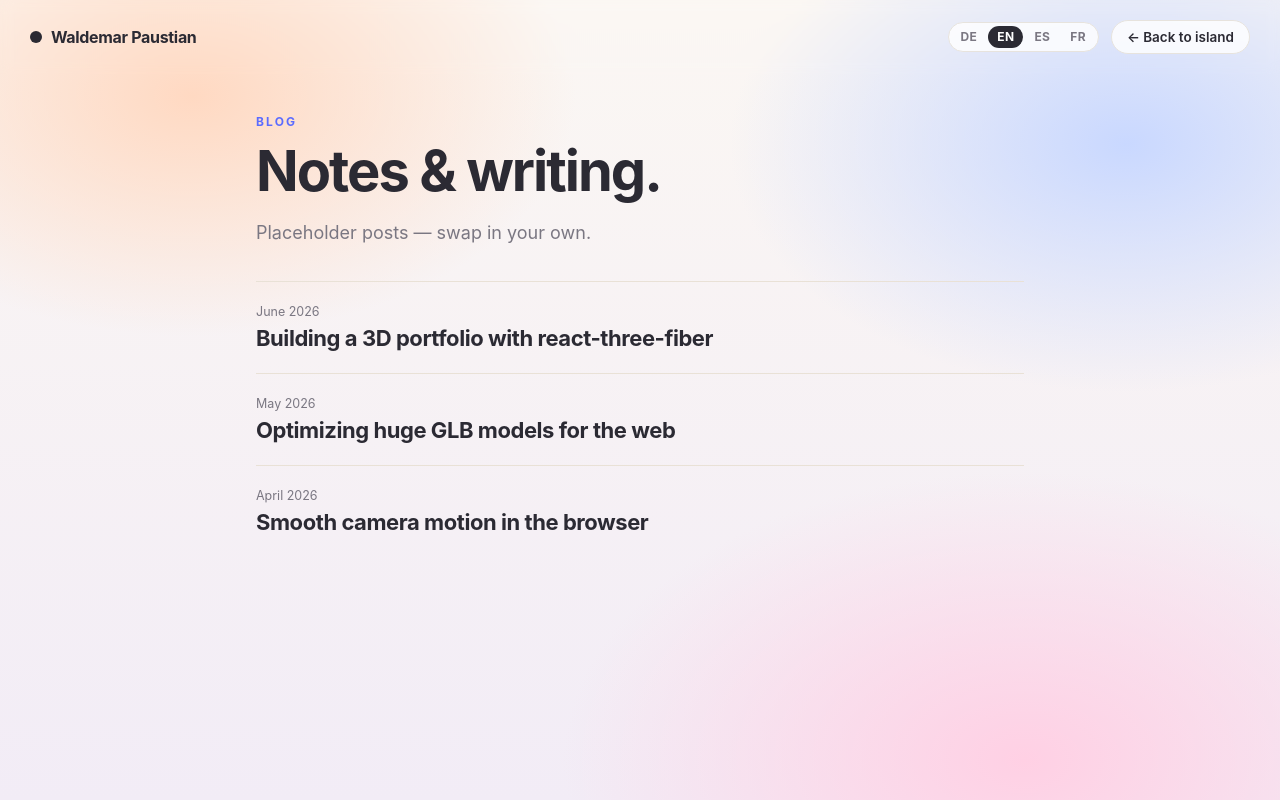
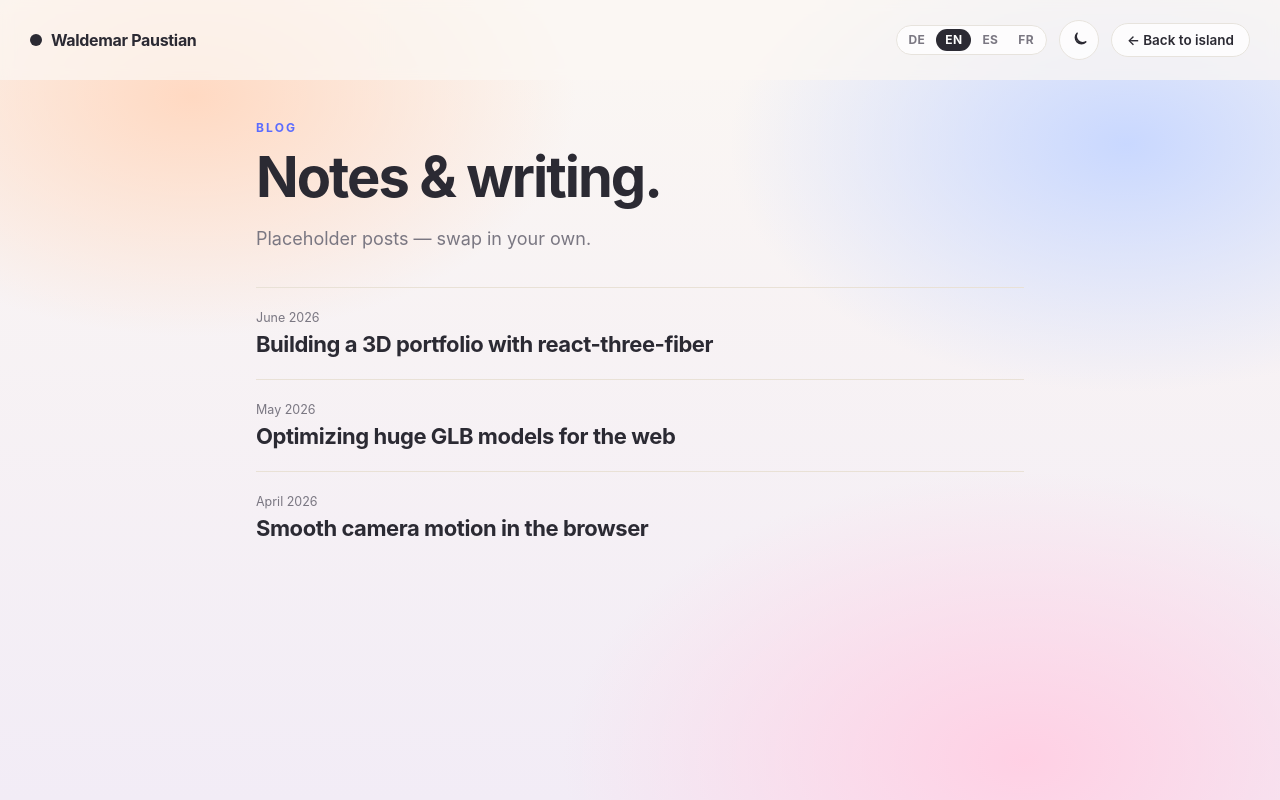
Before and after one commit to waldemarpaustian-engineering/portfolio-diorama-react, a React (Vite) app: page /blog in a window 1280 px wide. Built offline with nearby package versions, Linux system fonts and the light colour scheme; no server answers.

Commit message:
dark mode, light mode,

```diff
--- a/src/components/Scene.jsx
+++ b/src/components/Scene.jsx
@@ -10,8 +10,10 @@ import Screen from './Screen.jsx'
 import Board from './Board.jsx'
 import Fireflies from './Fireflies.jsx'
 import SoundToggle from './SoundToggle.jsx'
+import ThemeToggle from './ThemeToggle.jsx'
 import LanguageSwitcher from './LanguageSwitcher.jsx'
 import SceneLoader from './SceneLoader.jsx'
+import { useTheme } from '../hooks/useTheme.js'
 import { SIGNS, LANTERNS, SWARMS, SCREEN, BOARDS, MODEL_SCALE, VIEW } from '../data/signs.js'
 import { TECH } from '../data/tech.js'
 
@@ -253,6 +255,7 @@ export default function Scene() {
   const [introDone, setIntroDone] = useState(false)
   const { active: loading } = useProgress()
   const { t } = useTranslation()
+  const theme = useTheme()
   const uiFade = Math.max(0, 1 - portal * 1.6)
   const blur = portal * 18
 
@@ -267,6 +270,7 @@ export default function Scene() {
         <div className="brand"><span className="mk" /> Waldemar&nbsp;Paustian</div>
         <div className="nav-actions">
           <LanguageSwitcher />
+          <ThemeToggle />
           <SoundToggle />
         </div>
       </nav>
@@ -333,7 +337,9 @@ export default function Scene() {
           opacity: portal > 0.004 ? 1 : 0,
           backdropFilter: `blur(${blur}px)`,
           WebkitBackdropFilter: `blur(${blur}px)`,
-          background: `rgba(252, 250, 247, ${portal * 0.92})`,
+          background: theme === 'dark'
+            ? `rgba(8, 8, 14, ${portal * 0.92})`
+            : `rgba(252, 250, 247, ${portal * 0.92})`,
         }}
         aria-hidden={portal < 0.01}
       />
--- /dev/null
+++ b/src/components/Starfield.jsx
@@ -0,0 +1,79 @@
+import { useEffect, useRef } from 'react'
+import { useTheme } from '../hooks/useTheme.js'
+
+function seedRand(seed) {
+  let s = seed
+  return () => {
+    s = (s * 16807) % 2147483647
+    return (s - 1) / 2147483646
+  }
+}
+
+// Soft starry sky for dark mode — fixed behind all pages.
+export default function Starfield() {
+  const theme = useTheme()
+  const canvasRef = useRef(null)
+  const starsRef = useRef([])
+  const rafRef = useRef(0)
+
+  useEffect(() => {
+    if (theme !== 'dark') return undefined
+
+    const canvas = canvasRef.current
+    const ctx = canvas.getContext('2d')
+    const rnd = seedRand(42)
+    let w = 0
+    let h = 0
+
+    function resize() {
+      const dpr = Math.min(window.devicePixelRatio || 1, 2)
+      w = window.innerWidth
+      h = window.innerHeight
+      canvas.width = Math.floor(w * dpr)
+      canvas.height = Math.floor(h * dpr)
+      canvas.style.width = `${w}px`
+      canvas.style.height = `${h}px`
+      ctx.setTransform(dpr, 0, 0, dpr, 0, 0)
+
+      const count = Math.floor((w * h) / 5200)
+      starsRef.current = Array.from({ length: count }, () => ({
+        x: rnd() * w,
+        y: rnd() * h,
+        r: rnd() * 1.1 + 0.25,
+        a: rnd() * 0.45 + 0.35,
+        phase: rnd() * Math.PI * 2,
+        speed: rnd() * 0.7 + 0.25,
+      }))
+    }
+
+    function draw(t) {
+      ctx.fillStyle = '#030308'
+      ctx.fillRect(0, 0, w, h)
+
+      for (const s of starsRef.current) {
+        const twinkle = 0.55 + 0.45 * Math.sin(t * 0.0012 * s.speed + s.phase)
+        ctx.globalAlpha = s.a * twinkle
+        ctx.fillStyle = '#fff'
+        ctx.beginPath()
+        ctx.arc(s.x, s.y, s.r, 0, Math.PI * 2)
+        ctx.fill()
+      }
+
+      ctx.globalAlpha = 1
+      rafRef.current = requestAnimationFrame(draw)
+    }
+
+    resize()
+    rafRef.current = requestAnimationFrame(draw)
+    window.addEventListener('resize', resize)
+
+    return () => {
+      cancelAnimationFrame(rafRef.current)
+      window.removeEventListener('resize', resize)
+    }
+  }, [theme])
+
+  if (theme !== 'dark') return null
+
+  return <canvas ref={canvasRef} className="starfield" aria-hidden />
+}
--- /dev/null
+++ b/src/components/ThemeToggle.jsx
@@ -0,0 +1,31 @@
+import { useTranslation } from 'react-i18next'
+import { toggleTheme } from '../lib/theme.js'
+import { useTheme } from '../hooks/useTheme.js'
+
+export default function ThemeToggle() {
+  const { t } = useTranslation()
+  const theme = useTheme()
+  const dark = theme === 'dark'
+
+  return (
+    <button
+      type="button"
+      className="theme-toggle"
+      onClick={toggleTheme}
+      aria-pressed={dark}
+      aria-label={dark ? t('theme.toLight') : t('theme.toDark')}
+      title={dark ? t('theme.toLight') : t('theme.toDark')}
+    >
+      <svg width="18" height="18" viewBox="0 0 24 24" fill="none" stroke="currentColor" strokeWidth="2" strokeLinecap="round" strokeLinejoin="round" aria-hidden>
+        {dark ? (
+          <>
+            <circle cx="12" cy="12" r="4" />
+            <path d="M12 2v2M12 20v2M4.93 4.93l1.41 1.41M17.66 17.66l1.41 1.41M2 12h2M20 12h2M4.93 19.07l1.41-1.41M17.66 6.34l1.41-1.41" />
+          </>
+        ) : (
+          <path d="M21 14.5A8.5 8.5 0 0 1 9.5 3 7.5 7.5 0 1 0 21 14.5z" />
+        )}
+      </svg>
+    </button>
+  )
+}
--- a/src/data/signs.js
+++ b/src/data/signs.js
@@ -33,7 +33,7 @@ export const SWARMS = [
 // open the site with `?lights`, click the CENTER of the monitor screen, and copy the
 // logged `p` and `nrm` here. hw/hh = half width / half height of the screen plane.
 // Leave as null to disable the overlay.
-export const SCREEN = { p: [-0.0968, -0.1909, -0.3091], nrm: [0.114, 0.441, 0.890], hw: 0.3, hh: 0.175, portrait: '/monitor-portrait.png', portraitFit: 0.9 }
+export const SCREEN = { p: [-0.0968, -0.1909, -0.3091], nrm: [0.114, 0.441, 0.890], hw: 0.3, hh: 0.175, portrait: '/monitor-portrait.png', portraitFit: 0.97 }
 
 // Framed boards/posters with crisp image + text overlays. Place each one the same way as
 // the screen: open with `?lights`, click the CENTER of the board, copy the logged `p` and
--- /dev/null
+++ b/src/hooks/useTheme.js
@@ -0,0 +1,8 @@
+import { useEffect, useState } from 'react'
+import { getTheme, subscribeTheme } from '../lib/theme.js'
+
+export function useTheme() {
+  const [theme, setTheme] = useState(getTheme)
+  useEffect(() => subscribeTheme(setTheme), [])
+  return theme
+}
--- a/src/i18n/index.js
+++ b/src/i18n/index.js
@@ -12,6 +12,7 @@ const resources = {
         subtitle: 'Drag to look around. Click a sign to open a page.',
         back: '← Back to island',
       },
+      theme: { toLight: 'Switch to light mode', toDark: 'Switch to dark mode' },
       signs: { about: 'About Me', works: 'Works', blog: 'Blog', contact: 'Contact' },
       about: {
         eyebrow: 'About me',
@@ -55,6 +56,7 @@ const resources = {
         subtitle: 'Ziehen, um dich umzusehen. Klick auf ein Schild, um eine Seite zu öffnen.',
         back: '← Zurück zur Insel',
       },
+      theme: { toLight: 'Hellmodus', toDark: 'Dunkelmodus' },
       signs: { about: 'Über mich', works: 'Arbeiten', blog: 'Blog', contact: 'Kontakt' },
       about: {
         eyebrow: 'Über mich',
@@ -98,6 +100,7 @@ const resources = {
         subtitle: 'Arrastra para mirar alrededor. Haz clic en un cartel para abrir una página.',
         back: '← Volver a la isla',
       },
+      theme: { toLight: 'Modo claro', toDark: 'Modo oscuro' },
       signs: { about: 'Sobre mí', works: 'Trabajos', blog: 'Blog', contact: 'Contacto' },
       about: {
         eyebrow: 'Sobre mí',
@@ -141,6 +144,7 @@ const resources = {
         subtitle: 'Fais glisser pour regarder autour. Clique sur un panneau pour ouvrir une page.',
         back: '← Retour à l’île',
       },
+      theme: { toLight: 'Mode clair', toDark: 'Mode sombre' },
       signs: { about: 'À propos', works: 'Travaux', blog: 'Blog', contact: 'Contact' },
       about: {
         eyebrow: 'À propos',
--- a/src/index.css
+++ b/src/index.css
@@ -1,15 +1,67 @@
-:root {
+:root,
+html[data-theme="light"] {
   --ink: #2b2a33;
   --muted: #7a7782;
   --line: #e7e3dd;
   --accent: #5b6cff;
+  --surface: rgba(255, 255, 255, 0.8);
+  --surface-hover: #fff;
+  --surface-active-fg: #fff;
+  --surface-active-bg: var(--ink);
+  --bg-stage:
+    radial-gradient(60% 60% at 18% 22%, #ffd9c2 0%, rgba(255, 217, 194, 0) 60%),
+    radial-gradient(55% 55% at 82% 26%, #c9d8ff 0%, rgba(201, 216, 255, 0) 62%),
+    radial-gradient(70% 70% at 70% 85%, #ffd0e4 0%, rgba(255, 208, 228, 0) 60%),
+    radial-gradient(60% 60% at 25% 80%, #d8f0e6 0%, rgba(216, 240, 230, 0) 60%),
+    linear-gradient(180deg, #fbf7f3, #f2ecf6);
+  --bg-page:
+    radial-gradient(50% 50% at 15% 12%, #ffd9c2 0%, rgba(255, 217, 194, 0) 60%),
+    radial-gradient(50% 50% at 88% 18%, #c9d8ff 0%, rgba(201, 216, 255, 0) 62%),
+    radial-gradient(60% 60% at 80% 95%, #ffd0e4 0%, rgba(255, 208, 228, 0) 60%),
+    linear-gradient(180deg, #fbf7f3, #f2ecf6);
+  --card-bg: #fff;
+  --card-thumb: linear-gradient(135deg, #ffd9c2, #c9d8ff);
+  --loader-track: #e7e3dd;
+  --loader-track-border: #d8d2c8;
+  --loader-bar: linear-gradient(90deg, #e8a87c, #8fa8e8 55%, var(--ink));
+  --page-nav-blur: rgba(251, 247, 243, 0.72);
+  color-scheme: light;
 }
+
+html[data-theme="dark"] {
+  --ink: #e8e6f0;
+  --muted: #9a96a8;
+  --line: #2e2c3a;
+  --accent: #8b9aff;
+  --surface: rgba(255, 255, 255, 0.08);
+  --surface-hover: rgba(255, 255, 255, 0.12);
+  --surface-active-fg: #0a0a10;
+  --surface-active-bg: #e8e6f0;
+  --bg-stage: transparent;
+  --bg-page: transparent;
+  --card-bg: #14121c;
+  --card-thumb: linear-gradient(135deg, #2a2438, #1a2840);
+  --loader-track: #1e1c28;
+  --loader-track-border: #2e2c3a;
+  --loader-bar: linear-gradient(90deg, #6a5a8a, #4a6a9a 55%, #c8c4d8);
+  --page-nav-blur: rgba(3, 3, 8, 0.72);
+  color-scheme: dark;
+}
+
 * { margin: 0; padding: 0; box-sizing: border-box; }
 html, body, #root { height: 100%; }
 body {
   font-family: -apple-system, BlinkMacSystemFont, 'Segoe UI', Inter, Helvetica, Arial, sans-serif;
   color: var(--ink);
+  background: #030308;
   -webkit-font-smoothing: antialiased;
+}
+
+.starfield {
+  position: fixed;
+  inset: 0;
+  z-index: 0;
+  pointer-events: none;
 }
 
 /* ---------- 3D stage (home) ---------- */
@@ -17,12 +69,9 @@ body {
   position: fixed;
   inset: 0;
   overflow: hidden;
-  background:
-    radial-gradient(60% 60% at 18% 22%, #ffd9c2 0%, rgba(255,217,194,0) 60%),
-    radial-gradient(55% 55% at 82% 26%, #c9d8ff 0%, rgba(201,216,255,0) 62%),
-    radial-gradient(70% 70% at 70% 85%, #ffd0e4 0%, rgba(255,208,228,0) 60%),
-    radial-gradient(60% 60% at 25% 80%, #d8f0e6 0%, rgba(216,240,230,0) 60%),
-    linear-gradient(180deg, #fbf7f3, #f2ecf6);
+  z-index: 1;
+  background: var(--bg-stage);
+  transition: background 0.4s ease;
 }
 .nav {
   position: absolute; z-index: 5; top: 0; left: 0; right: 0;
@@ -34,7 +83,7 @@ body {
 .nav-actions { display: flex; align-items: center; gap: 12px; }
 .lang-switch {
   display: inline-flex; align-items: center; gap: 2px;
-  border: 1px solid var(--line); background: rgba(255,255,255,.8);
+  border: 1px solid var(--line); background: var(--surface);
   border-radius: 999px; padding: 3px;
 }
 .lang-switch button {
@@ -44,15 +93,20 @@ body {
   transition: background .15s ease, color .15s ease;
 }
 .lang-switch button:hover { color: var(--ink); }
-.lang-switch button.active { background: var(--ink); color: #fff; }
-.sound-toggle {
+.lang-switch button.active { background: var(--surface-active-bg); color: var(--surface-active-fg); }
+.sound-toggle,
+.theme-toggle {
   display: inline-flex; align-items: center; justify-content: center;
   width: 40px; height: 40px; border-radius: 999px;
-  border: 1px solid var(--line); background: rgba(255,255,255,.8);
+  border: 1px solid var(--line); background: var(--surface);
   color: var(--ink); cursor: pointer; transition: background .15s ease, transform .15s ease;
 }
-.sound-toggle:hover { background: #fff; transform: translateY(-1px); }
-.sound-toggle[aria-pressed="true"] { background: var(--ink); color: #fff; border-color: var(--ink); }
+.sound-toggle:hover,
+.theme-toggle:hover { background: var(--surface-hover); transform: translateY(-1px); }
+.sound-toggle[aria-pressed="true"],
+.theme-toggle[aria-pressed="true"] {
+  background: var(--surface-active-bg); color: var(--surface-active-fg); border-color: var(--surface-active-bg);
+}
 .intro { position: absolute; z-index: 5; left: 26px; bottom: 24px; max-width: 320px; }
 .intro h1 { font-size: clamp(22px, 3.4vw, 34px); line-height: 1.05; letter-spacing: -.03em; font-weight: 680; white-space: pre-line; }
 .intro p { margin-top: 10px; color: var(--muted); font-size: 14px; line-height: 1.5; }
@@ -72,13 +126,11 @@ body {
   display: flex;
   align-items: center;
   justify-content: center;
-  background:
-    radial-gradient(60% 60% at 18% 22%, #ffd9c2 0%, rgba(255,217,194,0) 60%),
-    radial-gradient(55% 55% at 82% 26%, #c9d8ff 0%, rgba(201,216,255,0) 62%),
-    radial-gradient(70% 70% at 70% 85%, #ffd0e4 0%, rgba(255,208,228,0) 60%),
-    radial-gradient(60% 60% at 25% 80%, #d8f0e6 0%, rgba(216,240,230,0) 60%),
-    linear-gradient(180deg, #fbf7f3, #f2ecf6);
-  transition: opacity 0.5s ease;
+  background: var(--bg-stage);
+  transition: opacity 0.5s ease, background 0.4s ease;
+}
+html[data-theme="dark"] .scene-loader {
+  background: transparent;
 }
 .scene-loader--out {
   opacity: 0;
@@ -114,16 +166,16 @@ body {
 .scene-loader__track {
   height: 6px;
   border-radius: 999px;
-  background: #e7e3dd;
-  border: 1px solid #d8d2c8;
+  background: var(--loader-track);
+  border: 1px solid var(--loader-track-border);
   overflow: hidden;
-  box-shadow: inset 0 1px 2px rgba(43,42,51,0.06);
+  box-shadow: inset 0 1px 2px rgba(43, 42, 51, 0.06);
 }
 .scene-loader__bar {
   height: 100%;
   min-width: 0;
   border-radius: 999px;
-  background: linear-gradient(90deg, #e8a87c, #8fa8e8 55%, var(--ink));
+  background: var(--loader-bar);
   transition: width 0.25s ease-out;
 }
 .scene-loader__pct {
@@ -137,35 +189,37 @@ body {
 
 /* ---------- content pages ---------- */
 .page {
+  position: relative;
+  z-index: 1;
   min-height: 100%;
-  background:
-    radial-gradient(50% 50% at 15% 12%, #ffd9c2 0%, rgba(255,217,194,0) 60%),
-    radial-gradient(50% 50% at 88% 18%, #c9d8ff 0%, rgba(201,216,255,0) 62%),
-    radial-gradient(60% 60% at 80% 95%, #ffd0e4 0%, rgba(255,208,228,0) 60%),
-    linear-gradient(180deg, #fbf7f3, #f2ecf6);
+  background: var(--bg-page);
+  transition: background 0.4s ease;
 }
 .page-nav {
   display: flex; align-items: center; justify-content: space-between;
-  padding: 20px 30px; position: sticky; top: 0; backdrop-filter: blur(6px);
+  padding: 20px 30px; position: sticky; top: 0; z-index: 2;
+  backdrop-filter: blur(6px);
+  background: var(--page-nav-blur);
 }
 .page-nav .brand { text-decoration: none; color: var(--ink); }
 .back {
   display: inline-flex; align-items: center; gap: 7px; border: 1px solid var(--line);
-  background: rgba(255,255,255,.8); border-radius: 999px; padding: 8px 15px;
+  background: var(--surface); border-radius: 999px; padding: 8px 15px;
   font-size: 13.5px; font-weight: 600; text-decoration: none; color: var(--ink);
+  transition: background .15s ease;
 }
-.back:hover { background: #fff; }
+.back:hover { background: var(--surface-hover); }
 main.wrap { max-width: 820px; margin: 0 auto; padding: 40px 26px 80px; }
 .eyebrow { font-size: 12px; letter-spacing: .18em; text-transform: uppercase; color: var(--accent); font-weight: 700; }
 h1.title { font-size: clamp(34px, 6vw, 56px); line-height: 1.03; letter-spacing: -.035em; font-weight: 680; margin-top: 14px; white-space: pre-line; }
 .lead { margin-top: 18px; font-size: 18px; color: var(--muted); line-height: 1.55; max-width: 560px; }
 .grid { margin-top: 46px; display: grid; grid-template-columns: repeat(2, 1fr); gap: 26px; }
 @media (max-width: 720px) { .grid { grid-template-columns: 1fr; } }
-.card { background: #fff; border: 1px solid var(--line); border-radius: 18px; overflow: hidden; }
-.card .thumb { height: 170px; background: linear-gradient(135deg, #ffd9c2, #c9d8ff); }
+.card { background: var(--card-bg); border: 1px solid var(--line); border-radius: 18px; overflow: hidden; }
+.card .thumb { height: 170px; background: var(--card-thumb); }
 .card .body { padding: 18px 20px 22px; }
 .card h3 { font-size: 19px; }
 .card p { margin-top: 7px; color: var(--muted); font-size: 14.5px; line-height: 1.5; }
 .chips { margin-top: 18px; display: flex; flex-wrap: wrap; gap: 9px; }
-.chips span { background: #fff; border: 1px solid var(--line); border-radius: 999px; padding: 8px 14px; font-size: 13.5px; font-weight: 600; }
-.mail { margin-top: 26px; display: inline-flex; align-items: center; gap: 10px; background: var(--ink); color: #fff; text-decoration: none; border-radius: 999px; padding: 14px 24px; font-weight: 600; }
+.chips span { background: var(--card-bg); border: 1px solid var(--line); border-radius: 999px; padding: 8px 14px; font-size: 13.5px; font-weight: 600; }
+.mail { margin-top: 26px; display: inline-flex; align-items: center; gap: 10px; background: var(--surface-active-bg); color: var(--surface-active-fg); text-decoration: none; border-radius: 999px; padding: 14px 24px; font-weight: 600; }
--- /dev/null
+++ b/src/lib/theme.js
@@ -0,0 +1,32 @@
+const KEY = 'portfolio-theme'
+
+export function getTheme() {
+  if (typeof window === 'undefined') return 'light'
+  return localStorage.getItem(KEY) === 'dark' ? 'dark' : 'light'
+}
+
+export function applyTheme(theme) {
+  document.documentElement.dataset.theme = theme
+}
+
+export function setTheme(theme) {
+  const next = theme === 'dark' ? 'dark' : 'light'
+  localStorage.setItem(KEY, next)
+  applyTheme(next)
+  window.dispatchEvent(new CustomEvent('themechange', { detail: next }))
+  return next
+}
+
+export function toggleTheme() {
+  return setTheme(getTheme() === 'dark' ? 'light' : 'dark')
+}
+
+export function initTheme() {
+  applyTheme(getTheme())
+}
+
+export function subscribeTheme(fn) {
+  const handler = (e) => fn(e.detail)
+  window.addEventListener('themechange', handler)
+  return () => window.removeEventListener('themechange', handler)
+}
--- a/src/main.jsx
+++ b/src/main.jsx
@@ -4,6 +4,9 @@ import { BrowserRouter } from 'react-router-dom'
 import App from './App.jsx'
 import './i18n/index.js'
 import './index.css'
+import { initTheme } from './lib/theme.js'
+
+initTheme()
 
 createRoot(document.getElementById('root')).render(
   <React.StrictMode>
--- a/src/pages/PageNav.jsx
+++ b/src/pages/PageNav.jsx
@@ -1,6 +1,7 @@
 import { Link } from 'react-router-dom'
 import { useTranslation } from 'react-i18next'
 import LanguageSwitcher from '../components/LanguageSwitcher.jsx'
+import ThemeToggle from '../components/ThemeToggle.jsx'
 
 export default function PageNav() {
   const { t } = useTranslation()
@@ -9,6 +10,7 @@ export default function PageNav() {
       <Link className="brand" to="/"><span className="mk" /> Waldemar&nbsp;Paustian</Link>
       <div className="nav-actions">
         <LanguageSwitcher />
+        <ThemeToggle />
         <Link className="back" to="/">{t('nav.back')}</Link>
       </div>
     </nav>
```
Also changed, not shown: src/App.jsx (+6 -2 lines).
